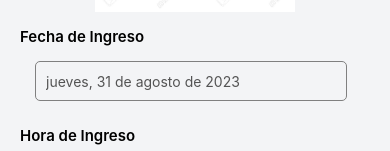
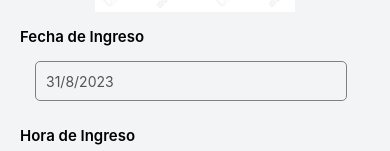
Before and after one commit to apvasquezo/jhjhjk, a React Native app: screen /EntryTime in a window 390 px wide. Shown: the part 252-403 px from the top of the page. Built offline with nearby package versions, Linux system fonts and the light colour scheme.

Commit message:
Nuevo intento formato fecha

```diff
--- a/Componentes/LoginScreen.js
+++ b/Componentes/LoginScreen.js
@@ -9,6 +9,7 @@ import {
   Image,
   Pressable,
   Icon,
+  Alert,
 } from 'react-native';
 
 
@@ -27,8 +28,8 @@ const LoginScreen = () => {
       console.log('Inicio de sesión exitoso');
       navigation.navigate('Home');
     } else {
-      setUsername('')
-      setPassword('')
+      setUsername('');
+      setPassword('');
       Alert.alert('Error', 'Credenciales incorrectas');
       console.log('Credenciales incorrectas');
     }
--- a/Componentes/entryTime.js
+++ b/Componentes/entryTime.js
@@ -36,9 +36,8 @@ const EntryTime = () => {
   const formateoFecha = fecha =>{
     const nuevaFecha = new Date(fecha)
       const opciones = {
-          weekday: 'long',
           year:'numeric',
-          month:'long',
+          month:'numeric',
           day:'numeric'
       }
       return nuevaFecha.toLocaleDateString('es-ES', opciones)
--- a/Componentes/exitTime.js
+++ b/Componentes/exitTime.js
@@ -37,7 +37,7 @@ const ExitTime = () => {
       <View>
         <Text style={styles.label}>Fecha de Salida</Text>
         <TextInput
-          value={dateS.toLocaleString('es-ES',dateS).split('  ')[0]}
+          value={dateS.toLocaleString('es-ES',dateS).split(' ')[0]}
           setValue={setDateS}
           disabled
           style={styles.input}
```
